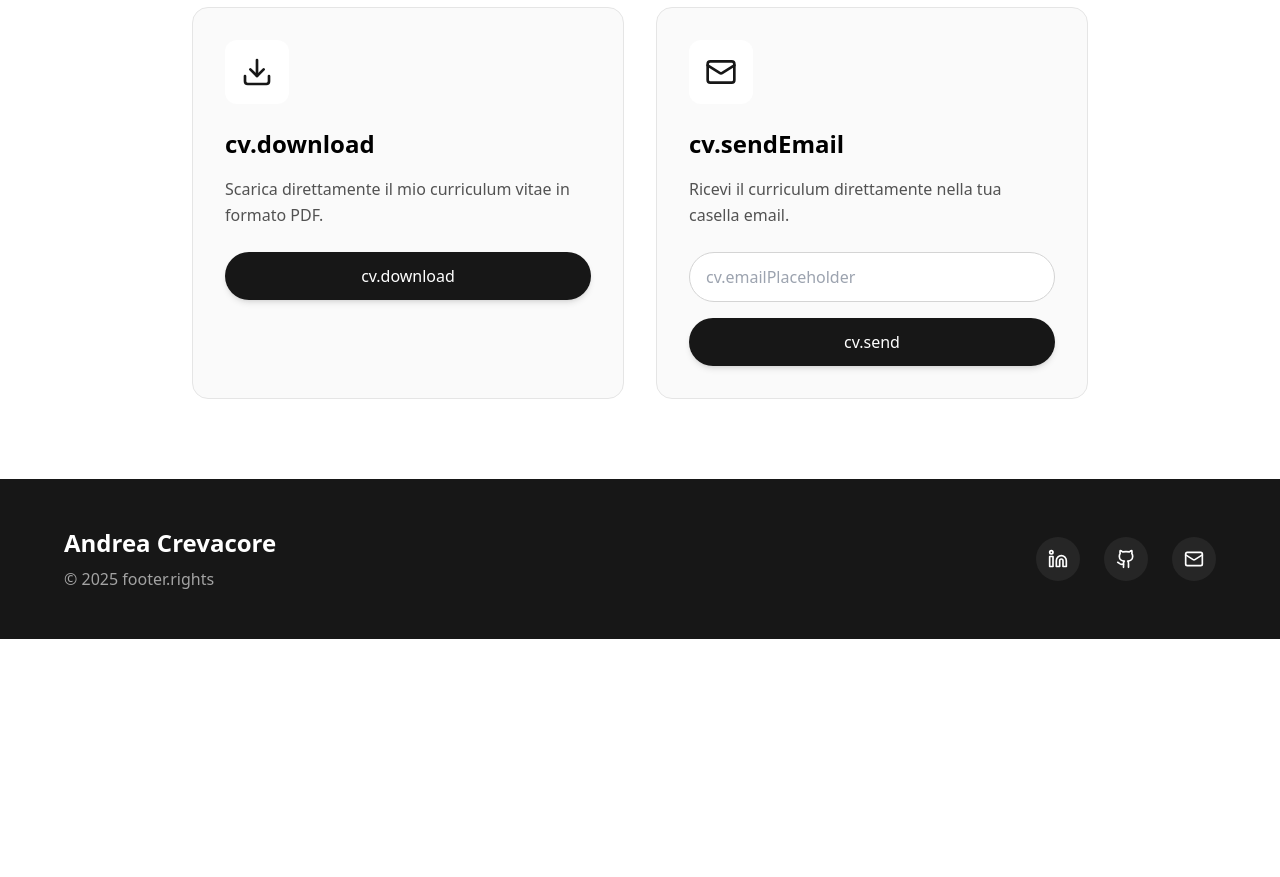
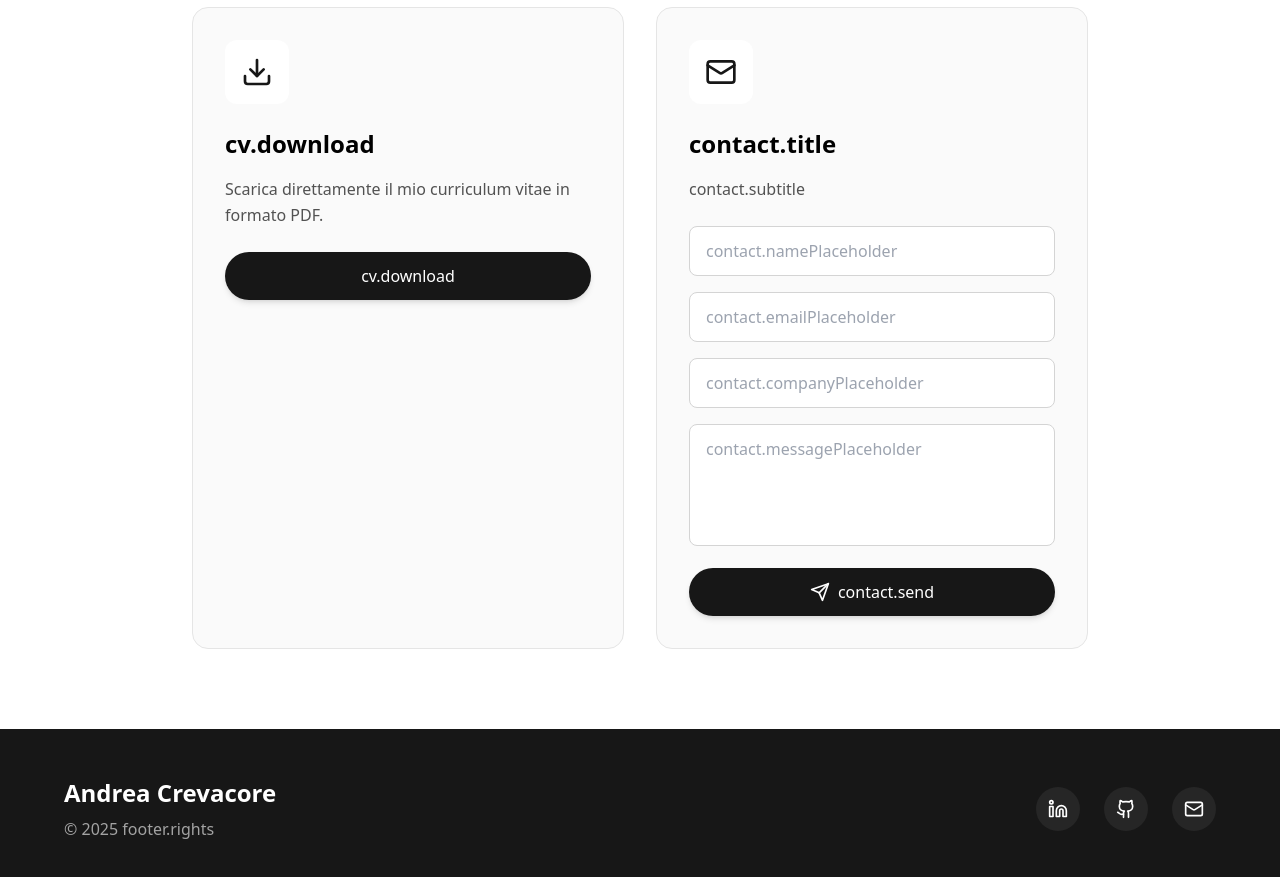
Before and after one commit to UMLCrevax/PortfolioPersonale, a React (Vite) app: page / in a window 1280 px wide. Shown: the part 5700-6577 px from the top of the page. Before the commit the page ends 6339 px from the top, so only its background shows below. Built offline with nearby package versions, Linux system fonts and the light colour scheme; no server answers; the HTML template or start-up script is replaced by a standard one.

Commit message:
crazy email implementate easy

```diff
--- a/package.json
+++ b/package.json
@@ -11,6 +11,7 @@
     "typecheck": "tsc --noEmit -p tsconfig.app.json"
   },
   "dependencies": {
+    "@emailjs/browser": "^4.4.1",
     "@supabase/supabase-js": "^2.57.4",
     "i18next": "^25.6.0",
     "lucide-react": "^0.344.0",
--- a/src/components/CV.tsx
+++ b/src/components/CV.tsx
@@ -1,10 +1,16 @@
 import { useTranslation } from 'react-i18next';
 import { useState } from 'react';
-import { Download, Mail } from 'lucide-react';
+import { Download, Mail, Send } from 'lucide-react';
+import emailjs from '@emailjs/browser';
 
 export function CV() {
   const { t, i18n } = useTranslation();
-  const [email, setEmail] = useState('');
+  const [formData, setFormData] = useState({
+    name: '',
+    email: '',
+    company: '',
+    message: ''
+  });
   const [sending, setSending] = useState(false);
   const [message, setMessage] = useState<{ type: 'success' | 'error'; text: string } | null>(null);
 
@@ -17,11 +23,19 @@ export function CV() {
     document.body.removeChild(link);
   };
 
+  const handleInputChange = (e: React.ChangeEvent<HTMLInputElement | HTMLTextAreaElement>) => {
+    const { name, value } = e.target;
+    setFormData(prev => ({
+      ...prev,
+      [name]: value
+    }));
+  };
+
   const handleSendEmail = async (e: React.FormEvent) => {
     e.preventDefault();
 
-    if (!email) {
-      setMessage({ type: 'error', text: t('cv.error') });
+    if (!formData.name || !formData.email || !formData.message) {
+      setMessage({ type: 'error', text: t('contact.error') });
       return;
     }
 
@@ -29,11 +43,27 @@ export function CV() {
     setMessage(null);
 
     try {
-      await new Promise(resolve => setTimeout(resolve, 1000));
-      setMessage({ type: 'success', text: t('cv.success') });
-      setEmail('');
+      // Configurazione EmailJS (dovrai configurare il tuo account)
+      const templateParams = {
+        from_name: formData.name,
+        from_email: formData.email,
+        company: formData.company,
+        message: formData.message,
+        to_email: 'andreacrevacore@gmail.com'
+      };
+
+      await emailjs.send(
+        import.meta.env.VITE_EMAILJS_SERVICE_ID,
+        import.meta.env.VITE_EMAILJS_TEMPLATE_ID,
+        templateParams,
+        import.meta.env.VITE_EMAILJS_PUBLIC_KEY
+      );
+
+      setMessage({ type: 'success', text: t('contact.success') });
+      setFormData({ name: '', email: '', company: '', message: '' });
     } catch (error) {
-      setMessage({ type: 'error', text: t('cv.error') });
+      console.error('Error sending email:', error);
+      setMessage({ type: 'error', text: t('contact.error') });
     } finally {
       setSending(false);
     }
@@ -68,25 +98,62 @@ export function CV() {
             <div className="mb-6 p-4 bg-white dark:bg-neutral-700 rounded-xl w-fit">
               <Mail size={32} className="text-neutral-900 dark:text-neutral-50" />
             </div>
-            <h3 className="text-2xl font-bold mb-4 dark:text-neutral-50">{t('cv.sendEmail')}</h3>
+            <h3 className="text-2xl font-bold mb-4 dark:text-neutral-50">{t('contact.title')}</h3>
             <p className="text-neutral-600 dark:text-neutral-400 mb-6 leading-relaxed">
-              Ricevi il curriculum direttamente nella tua casella email.
+              {t('contact.subtitle')}
             </p>
             <form onSubmit={handleSendEmail} className="space-y-4">
               <input
+                type="text"
+                name="name"
+                value={formData.name}
+                onChange={handleInputChange}
+                placeholder={t('contact.namePlaceholder')}
+                className="w-full px-4 py-3 rounded-lg border border-neutral-300 dark:border-neutral-600 dark:bg-neutral-700 dark:text-neutral-50 focus:border-neutral-900 dark:focus:border-neutral-400 focus:outline-none focus:ring-2 focus:ring-neutral-900 dark:focus:ring-neutral-400 focus:ring-opacity-20 transition-all duration-200"
+                required
+              />
+              <input
                 type="email"
-                value={email}
-                onChange={(e) => setEmail(e.target.value)}
-                placeholder={t('cv.emailPlaceholder')}
-                className="w-full px-4 py-3 rounded-full border border-neutral-300 dark:border-neutral-600 dark:bg-neutral-700 dark:text-neutral-50 focus:border-neutral-900 dark:focus:border-neutral-400 focus:outline-none focus:ring-2 focus:ring-neutral-900 dark:focus:ring-neutral-400 focus:ring-opacity-20 transition-all duration-200"
+                name="email"
+                value={formData.email}
+                onChange={handleInputChange}
+                placeholder={t('contact.emailPlaceholder')}
+                className="w-full px-4 py-3 rounded-lg border border-neutral-300 dark:border-neutral-600 dark:bg-neutral-700 dark:text-neutral-50 focus:border-neutral-900 dark:focus:border-neutral-400 focus:outline-none focus:ring-2 focus:ring-neutral-900 dark:focus:ring-neutral-400 focus:ring-opacity-20 transition-all duration-200"
+                required
+              />
+              <input
+                type="text"
+                name="company"
+                value={formData.company}
+                onChange={handleInputChange}
+                placeholder={t('contact.companyPlaceholder')}
+                className="w-full px-4 py-3 rounded-lg border border-neutral-300 dark:border-neutral-600 dark:bg-neutral-700 dark:text-neutral-50 focus:border-neutral-900 dark:focus:border-neutral-400 focus:outline-none focus:ring-2 focus:ring-neutral-900 dark:focus:ring-neutral-400 focus:ring-opacity-20 transition-all duration-200"
+              />
+              <textarea
+                name="message"
+                value={formData.message}
+                onChange={handleInputChange}
+                placeholder={t('contact.messagePlaceholder')}
+                rows={4}
+                className="w-full px-4 py-3 rounded-lg border border-neutral-300 dark:border-neutral-600 dark:bg-neutral-700 dark:text-neutral-50 focus:border-neutral-900 dark:focus:border-neutral-400 focus:outline-none focus:ring-2 focus:ring-neutral-900 dark:focus:ring-neutral-400 focus:ring-opacity-20 transition-all duration-200 resize-none"
                 required
               />
               <button
                 type="submit"
                 disabled={sending}
-                className="w-full px-6 py-3 bg-neutral-900 dark:bg-neutral-50 text-white dark:text-neutral-900 rounded-full hover:bg-neutral-800 dark:hover:bg-neutral-200 transition-all duration-300 font-medium disabled:opacity-50 disabled:cursor-not-allowed shadow-md hover:shadow-lg transform hover:-translate-y-0.5"
+                className="w-full px-6 py-3 bg-neutral-900 dark:bg-neutral-50 text-white dark:text-neutral-900 rounded-full hover:bg-neutral-800 dark:hover:bg-neutral-200 transition-all duration-300 font-medium disabled:opacity-50 disabled:cursor-not-allowed shadow-md hover:shadow-lg transform hover:-translate-y-0.5 flex items-center justify-center gap-2"
               >
-                {sending ? '...' : t('cv.send')}
+                {sending ? (
+                  <>
+                    <div className="animate-spin rounded-full h-4 w-4 border-b-2 border-current" />
+                    {t('contact.sending')}
+                  </>
+                ) : (
+                  <>
+                    <Send size={20} />
+                    {t('contact.send')}
+                  </>
+                )}
               </button>
               {message && (
                 <p className={`text-sm text-center ${message.type === 'success' ? 'text-green-600 dark:text-green-400' : 'text-red-600 dark:text-red-400'}`}>
--- a/src/components/Footer.tsx
+++ b/src/components/Footer.tsx
@@ -7,17 +7,17 @@ export function Footer() {
   const socialLinks = [
     {
       icon: Linkedin,
-      href: 'https://www.linkedin.com/in/andrea-crevacore',
+      href: 'https://www.linkedin.com/in/andrea-crevacore-8b686934a',
       label: 'LinkedIn',
     },
     {
       icon: Github,
-      href: 'https://github.com/andreacrevacore',
+      href: 'https://github.com/UMLCrevax',
       label: 'GitHub',
     },
     {
       icon: Mail,
-      href: 'mailto:andrea.crevacore@example.com',
+      href: 'mailto:andreacrevacore@gmail.com',
       label: 'Email',
     },
   ];
--- a/src/components/Hero.tsx
+++ b/src/components/Hero.tsx
@@ -56,7 +56,7 @@ export function Hero() {
               <Github size={24} />
               <span className="sr-only">GitHub</span>
             </a>
-            <a href="https://www.linkedin.com/in/andrea-crevacore-8b686934a/" target="_blank" rel="noopener noreferrer"
+            <a href="https://www.linkedin.com/in/andrea-crevacore/" target="_blank" rel="noopener noreferrer"
               className="text-neutral-600 hover:text-neutral-900 dark:text-neutral-400 dark:hover:text-neutral-50 transition-colors duration-300">
               <Linkedin size={24} />
               <span className="sr-only">LinkedIn</span>
--- a/src/i18n/config.ts
+++ b/src/i18n/config.ts
@@ -45,7 +45,9 @@ const resources = {
         title: 'Progetti',
         subtitle: 'Alcuni dei miei lavori recenti',
         viewLive: 'Vedi Live',
+        viewCode: 'Vedi Codice',
         technologies: 'Tecnologie',
+        noProjects: 'Nessun progetto trovato.',
       },
       cv: {
         title: 'Curriculum Vitae',
@@ -56,6 +58,18 @@ const resources = {
         send: 'Invia',
         success: 'CV inviato con successo!',
         error: 'Errore durante l\'invio. Riprova.',
+      },
+      contact: {
+        title: 'Contattami per Opportunità di Lavoro',
+        subtitle: 'Hai una proposta interessante? Scrivimi e sarò felice di risponderti!',
+        namePlaceholder: 'Il tuo nome',
+        emailPlaceholder: 'La tua email',
+        companyPlaceholder: 'Azienda (opzionale)',
+        messagePlaceholder: 'Descrivi la tua proposta di lavoro...',
+        send: 'Invia Messaggio',
+        sending: 'Invio...',
+        success: 'Messaggio inviato con successo! Ti risponderò presto.',
+        error: 'Errore durante l\'invio. Riprova più tardi.',
       },
       footer: {
         rights: 'Tutti i diritti riservati',
@@ -121,7 +135,9 @@ const resources = {
         title: 'Projects',
         subtitle: 'Some of my recent work',
         viewLive: 'View Live',
+        viewCode: 'View Code',
         technologies: 'Technologies',
+        noProjects: 'No projects found.',
       },
       cv: {
         title: 'Resume',
@@ -132,6 +148,18 @@ const resources = {
         send: 'Send',
         success: 'CV sent successfully!',
         error: 'Error sending. Please try again.',
+      },
+      contact: {
+        title: 'Contact Me for Job Opportunities',
+        subtitle: 'Have an interesting proposal? Write to me and I\'ll be happy to respond!',
+        namePlaceholder: 'Your name',
+        emailPlaceholder: 'Your email',
+        companyPlaceholder: 'Company (optional)',
+        messagePlaceholder: 'Describe your job proposal...',
+        send: 'Send Message',
+        sending: 'Sending...',
+        success: 'Message sent successfully! I\'ll get back to you soon.',
+        error: 'Error sending. Please try again later.',
       },
       footer: {
         rights: 'All rights reserved',
```
Also changed, not shown: 1 other file (tests, documents, lock files or other folders).
